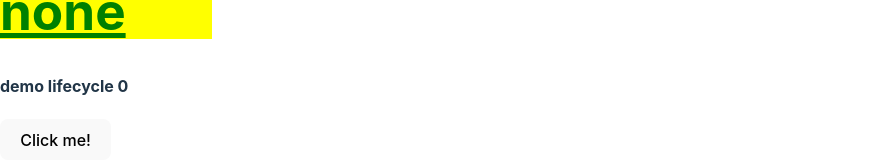
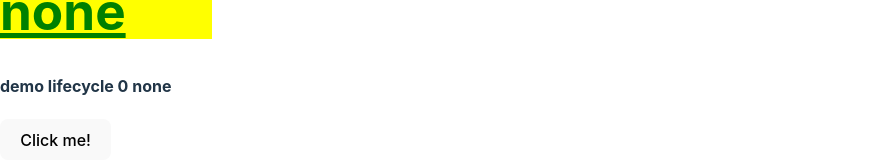
Before and after one commit to webbugt/algebra-react-vjezbe, a React (Vite) app: page /kontakt in a window 1280 px wide. Shown: the part 287-451 px from the top of the page, without its empty margins (0-874 px from the left). Built offline with nearby package versions, Linux system fonts and the light colour scheme.

Commit message:
finish lifecycleDemo

```diff
--- a/src/components/LifecycleDemo.jsx
+++ b/src/components/LifecycleDemo.jsx
@@ -7,7 +7,7 @@ const log = (...rest) => {
 
 const uvijet = true
 
-function LifecycleDemo(){
+function LifecycleDemo({currentEvent}){
 
     log("re-render") // u slučaju tijela funkcije, ono se pokreče svaki puta kada se komponenta rerendera
 
@@ -33,6 +33,13 @@ function LifecycleDemo(){
         }
     },[count])
 
+    useEffect(()=>{
+        log("currentEvent prop changed",currentEvent)
+
+        return () => {
+            log("destoryFn","currentEvent before change",currentEvent)
+        }
+    },[currentEvent])
 
     if(!uvijet){
         // null ne znači da se naša komponenta nije pokrenula
@@ -45,7 +52,7 @@ function LifecycleDemo(){
         setCount(count+1)
     }}>
 
-        demo lifecycle {count}
+        demo lifecycle {count} {currentEvent}
     </h4>
 }
 
--- a/src/routes/Kontakt.jsx
+++ b/src/routes/Kontakt.jsx
@@ -19,7 +19,7 @@ export function Kontakt() {
     <div>
       <Header />
       <GreenTitle title={lastState} />
-      <LifecycleDemo />
+      <LifecycleDemo currentEvent={lastState}/>
       <EventButton onChange={buttonChangeHandler}/>
       <Counter initial={24}/>
     </div>
```
